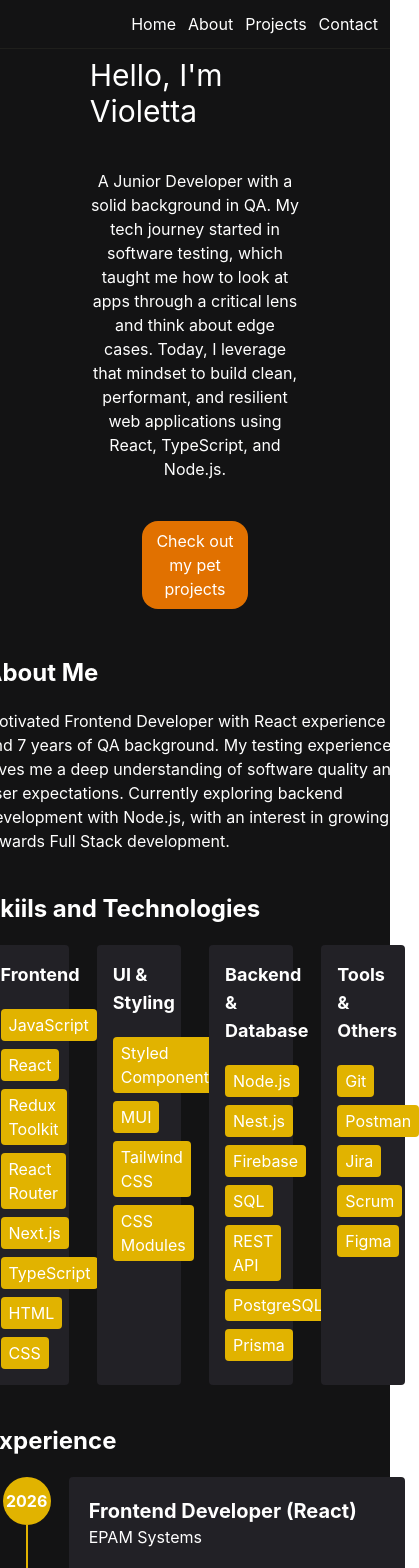
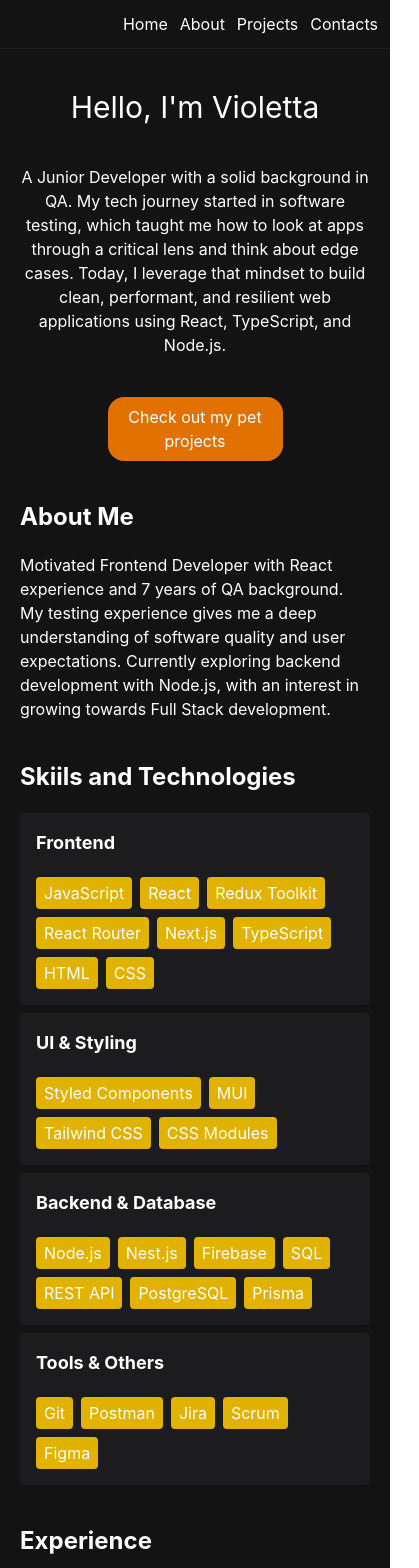
Before and after one commit to violettab21/portfolio, a React app: page / in a window 390 px wide. Shown: the top 1568 px of the page, 419 px wide, since content can reach past the window. Built offline with nearby package versions, Linux system fonts and the light colour scheme; the HTML template or start-up script is replaced by a standard one.

Commit message:
feat: adapt layout to mobile and tablet views

```diff
--- a/src/components/Courses.tsx
+++ b/src/components/Courses.tsx
@@ -9,7 +9,7 @@ export function Courses() {
         {courses.map((course, i) => (
           <div
             key={i}
-            className="flex flex-col items-center gap-2 w-[30%] bg-custom-card rounded-sm p-5"
+            className="flex flex-col items-center gap-2 w-full md:w-[30%] bg-custom-card rounded-sm p-5"
           >
             <h2 className="text-lg font-bold">{course.name}</h2>
             <h2>{course.school}</h2>
--- a/src/components/Education.tsx
+++ b/src/components/Education.tsx
@@ -7,7 +7,7 @@ export function Education() {
       <h1 className="text-2xl font-bold">Education</h1>
       <div className="flex gap-10 mt-5">
         <Circle year={education.graduationYear} />
-        <div className="bg-custom-card rounded-sm p-3">
+        <div className="bg-custom-card rounded-sm p-3 w-[70%]">
           <h1 className="text-xl font-bold">{education.name}</h1>
           <h2>{education.faculty}</h2>
           <h2>{education.specialty}</h2>
--- a/src/components/Footer.tsx
+++ b/src/components/Footer.tsx
@@ -5,9 +5,12 @@ import { MdEmail } from "react-icons/md";
 
 export function Footer() {
   return (
-    <footer className="bg-custom-card w-full flex flex-col justify-center items-center mt-10 py-5">
+    <footer
+      id="contacts"
+      className="bg-custom-dark w-full flex flex-col justify-center items-center mt-10 py-5 border-t border-t-amber-100/5"
+    >
       <h1>My Contacts:</h1>
-      <ul className="mt-5 flex flex-col gap-2 border rounded-2xl border-amber-500 p-2">
+      <ul className="mt-5 flex flex-col gap-2 rounded-2xl p-5 shadow-xl bg-custom-card">
         <li className="flex items-center gap-2">
           <a href="mailto: violettabatsura@gmail.com">
             <MdEmail className="inline" size={20} /> violettabatsura@gmail.com
--- a/src/components/Header.tsx
+++ b/src/components/Header.tsx
@@ -1,5 +1,3 @@
-import { Link } from "react-router";
-
 export function Header() {
   return (
     <header className="sticky top-0 w-full border-b border-b-amber-100/5">
@@ -15,7 +13,7 @@ export function Header() {
             <a href="#projects">Projects</a>
           </li>
           <li>
-            <Link to="/">Contact</Link>
+            <a href="#contacts">Contacts</a>
           </li>
         </ul>
       </nav>
--- a/src/components/Hero.tsx
+++ b/src/components/Hero.tsx
@@ -1,6 +1,6 @@
 export function Hero() {
   return (
-    <section className="w-1/2 flex flex-col items-center gap-10 py-2 self-center">
+    <section className="md:w-1/2 flex flex-col items-center gap-10 self-center mt-10">
       <h1 className="text-3xl">Hello, I'm Violetta</h1>
       <p className="text-center">
         A Junior Developer with a solid background in QA. My tech journey
--- a/src/components/ProjectCard.tsx
+++ b/src/components/ProjectCard.tsx
@@ -4,7 +4,7 @@ import type { Project } from "../constants";
 
 export function ProjectCard({ project }: { project: Project }) {
   return (
-    <div className="flex flex-col w-1/3 bg-custom-card rounded-sm p-5 gap-2 justify-between">
+    <div className="w-full md:w-[48%] flex flex-col bg-custom-card rounded-sm p-5 gap-2 justify-between">
       <div className="flex flex-col gap-2">
         {" "}
         <h2 className="text-xl font-bold">{project.name}</h2>
--- a/src/components/Projects.tsx
+++ b/src/components/Projects.tsx
@@ -5,7 +5,7 @@ export function Projects() {
   return (
     <section id="projects">
       <h1 className="text-2xl font-bold">Projects</h1>
-      <div className="flex gap-2 mt-5">
+      <div className="flex gap-2 mt-5 flex-wrap justify-between">
         {projects.map((project, i) => (
           <ProjectCard key={i} project={project} />
         ))}
--- a/src/components/Skills.tsx
+++ b/src/components/Skills.tsx
@@ -6,7 +6,10 @@ export function Skills() {
       <h1 className="text-2xl font-bold">Skiils and Technologies</h1>
       <div className="flex flex-wrap gap-2 mt-5 justify-between">
         {skills.map((skill, i) => (
-          <div key={i} className="w-1/5 bg-custom-card rounded-sm p-4">
+          <div
+            key={i}
+            className="w-full sm:max-lg:w-[45%] lg:w-1/5 bg-custom-card/60 rounded-sm p-4"
+          >
             <h2 className="text-lg font-bold">{skill.groupName}</h2>
             <div className="flex flex-wrap gap-2 mt-5">
               {skill.tech.map((tech, i) => (
--- a/src/constants.tsx
+++ b/src/constants.tsx
@@ -80,7 +80,7 @@ export const projects: Project[] = [
       "Pagination",
     ],
     projectLink: "https://finance-tracker-13d5b.web.app/finance-tracker",
-    github: "https://github.com/violettab21/finance-tracker",
+    github: "https://github.com/violettab21/react2025q3/tree/nextjs-ssr",
     stack: ["Next JS", "TS", "Redux Toolkit", "RTK Queries"],
   },
 ];
--- a/src/pages/MainPage.tsx
+++ b/src/pages/MainPage.tsx
@@ -12,7 +12,7 @@ export function MainPage() {
   return (
     <div className="bg-custom-dark text-white h-full flex flex-col items-center">
       <Header />
-      <div className="max-w-310 flex flex-col gap-10">
+      <div className="max-w-310 flex flex-col gap-10 px-5">
         <Hero />
         <About />
         <Skills />
```
